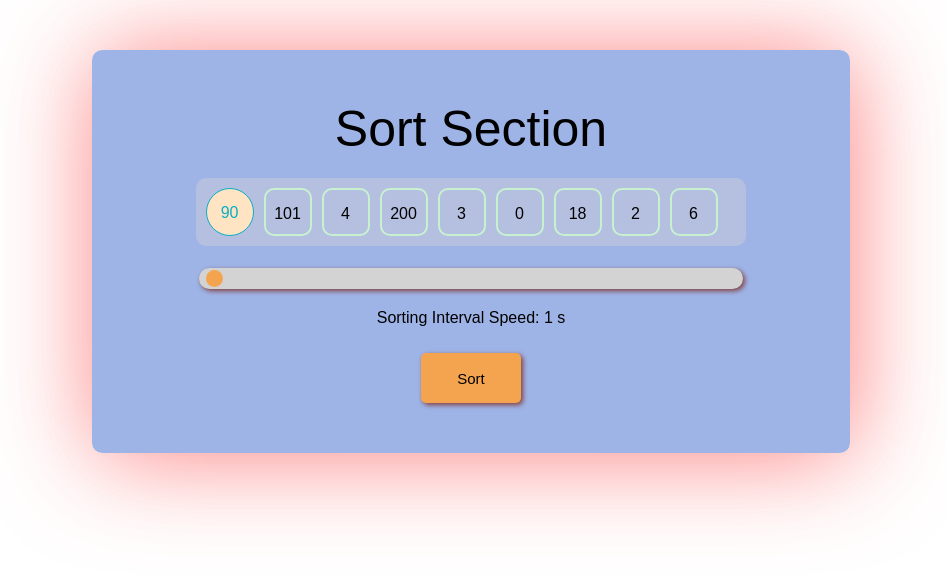
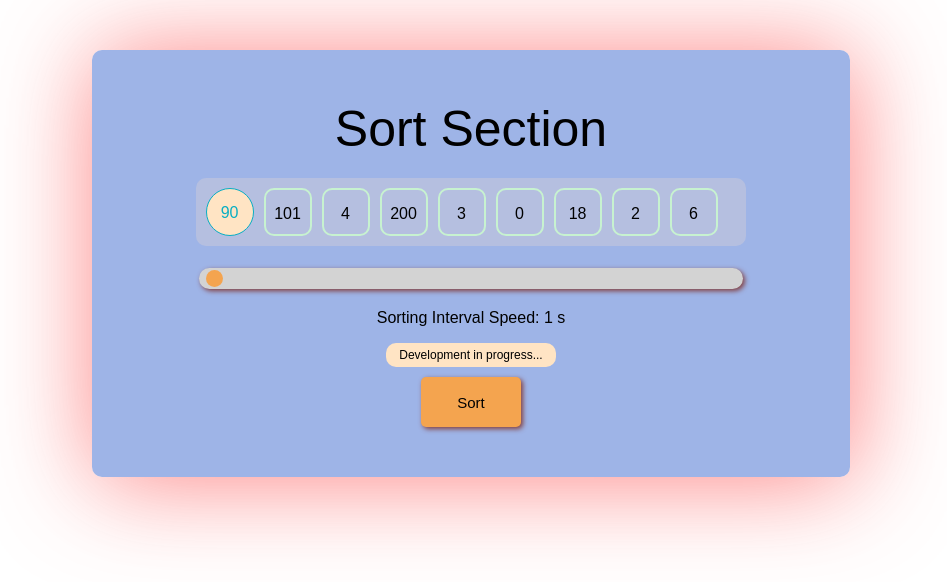
Before and after one commit to anwerriahi/AlgoLizer-V1.2, a React (Create React App) app: page / in a window 1280 px wide. Shown: the top 582 px of the page, without its empty margins (169-1116 px from the left). Built offline with nearby package versions, Linux system fonts and the light colour scheme.

Commit message:
npm run build

```diff
--- a/src/Footer.js
+++ b/src/Footer.js
@@ -13,6 +13,19 @@ export function Footer({ handleSpeed, speed, handlePlay, playPause }) {
       <p className="sort-speed">
         Sorting Interval Speed: {speed === 1000 ? "1 s" : speed + " ms"}
       </p>
+      <span
+        style={{
+          display: "block",
+          fontSize: "12px",
+          backgroundColor: "bisque",
+          width: "10rem",
+          margin: "0 auto",
+          borderRadius: "10px",
+          padding: "5px",
+        }}
+      >
+        Development in progress...
+      </span>
       <button className="sort" onClick={handlePlay}>
         {playPause ? "Stop Sorting" : "Sort"}
       </button>
```
